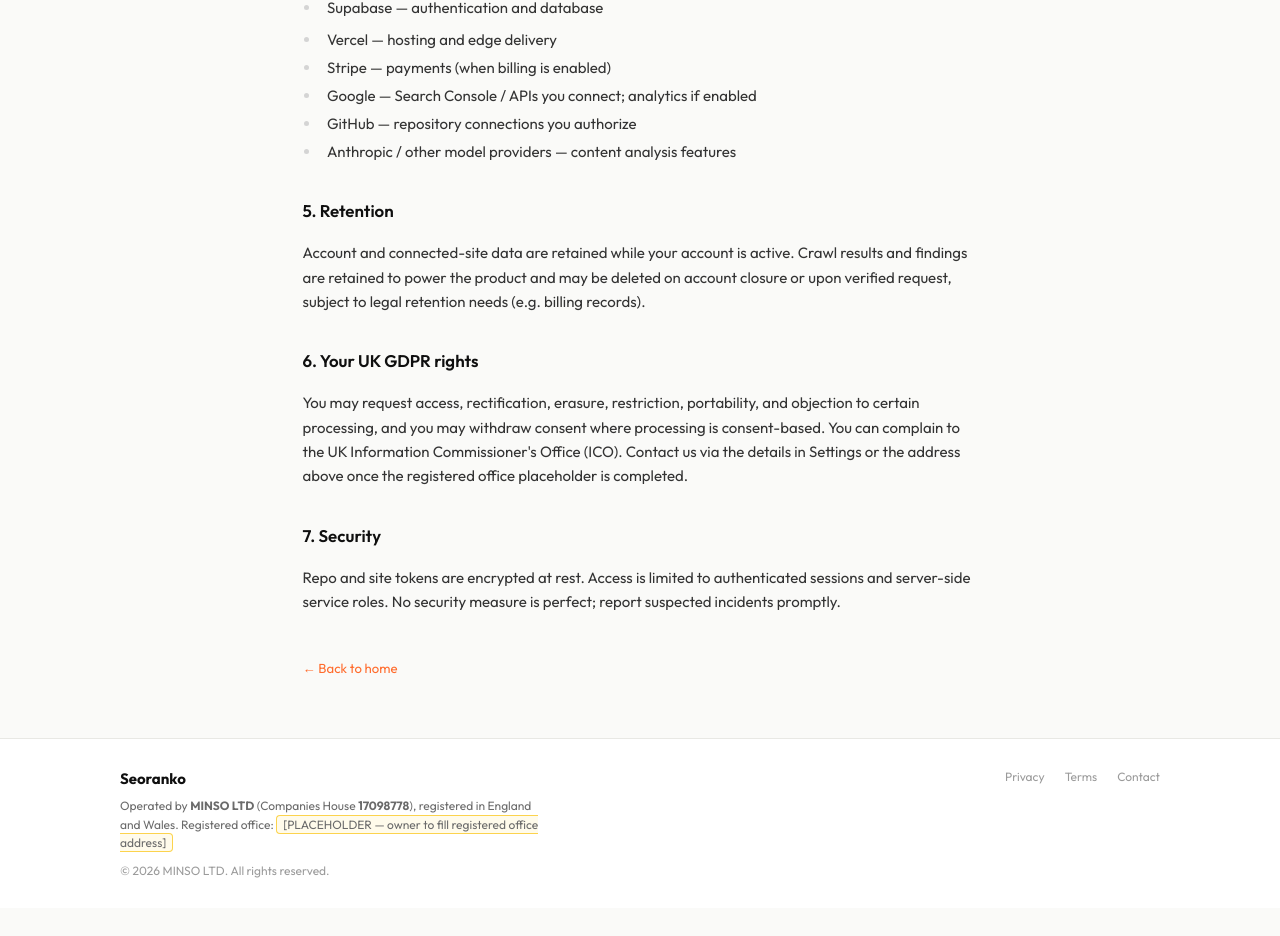
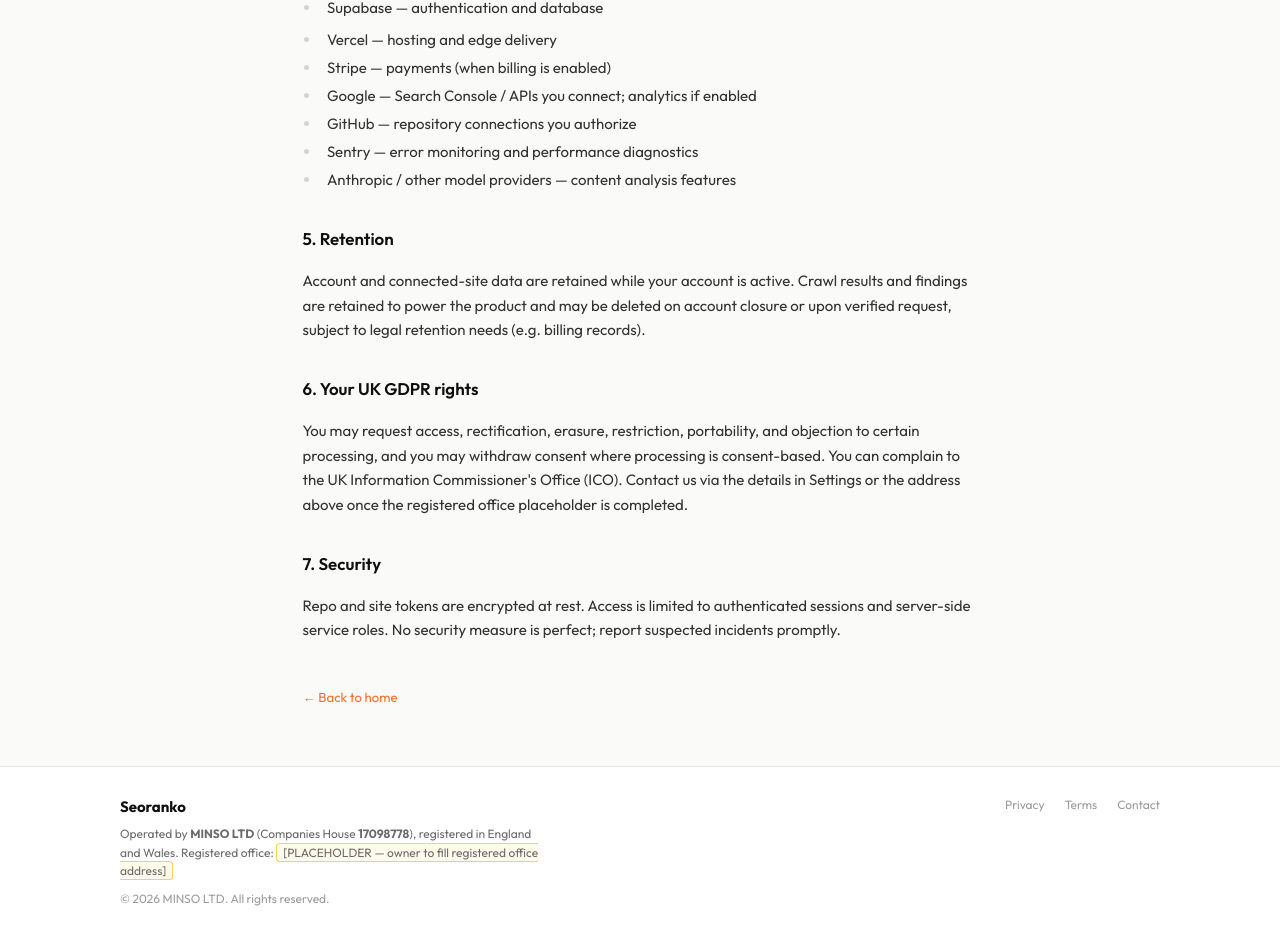
Before and after one commit to kamrangul87/seoranko-com, a Next.js app: page /privacy in a window 1280 px wide. Shown: the part 977-1913 px from the top of the page. Before the commit the page ends 1885 px from the top, so only its background shows below. Built offline with nearby package versions, Linux system fonts and the light colour scheme.

Commit message:
docs(legal): list Sentry as privacy third party (launch 1.4)
Master launch prompt requires Sentry alongside Supabase, Vercel, Stripe,
Google, and GitHub in the draft privacy policy processors list.

Co-authored-by: kamrangul87 <kamrangul87@users.noreply.github.com>

```diff
--- a/src/app/privacy/page.tsx
+++ b/src/app/privacy/page.tsx
@@ -91,6 +91,7 @@ export default function PrivacyPage() {
               <li>Stripe — payments (when billing is enabled)</li>
               <li>Google — Search Console / APIs you connect; analytics if enabled</li>
               <li>GitHub — repository connections you authorize</li>
+              <li>Sentry — error monitoring and performance diagnostics</li>
               <li>Anthropic / other model providers — content analysis features</li>
             </ul>
           </section>
```
